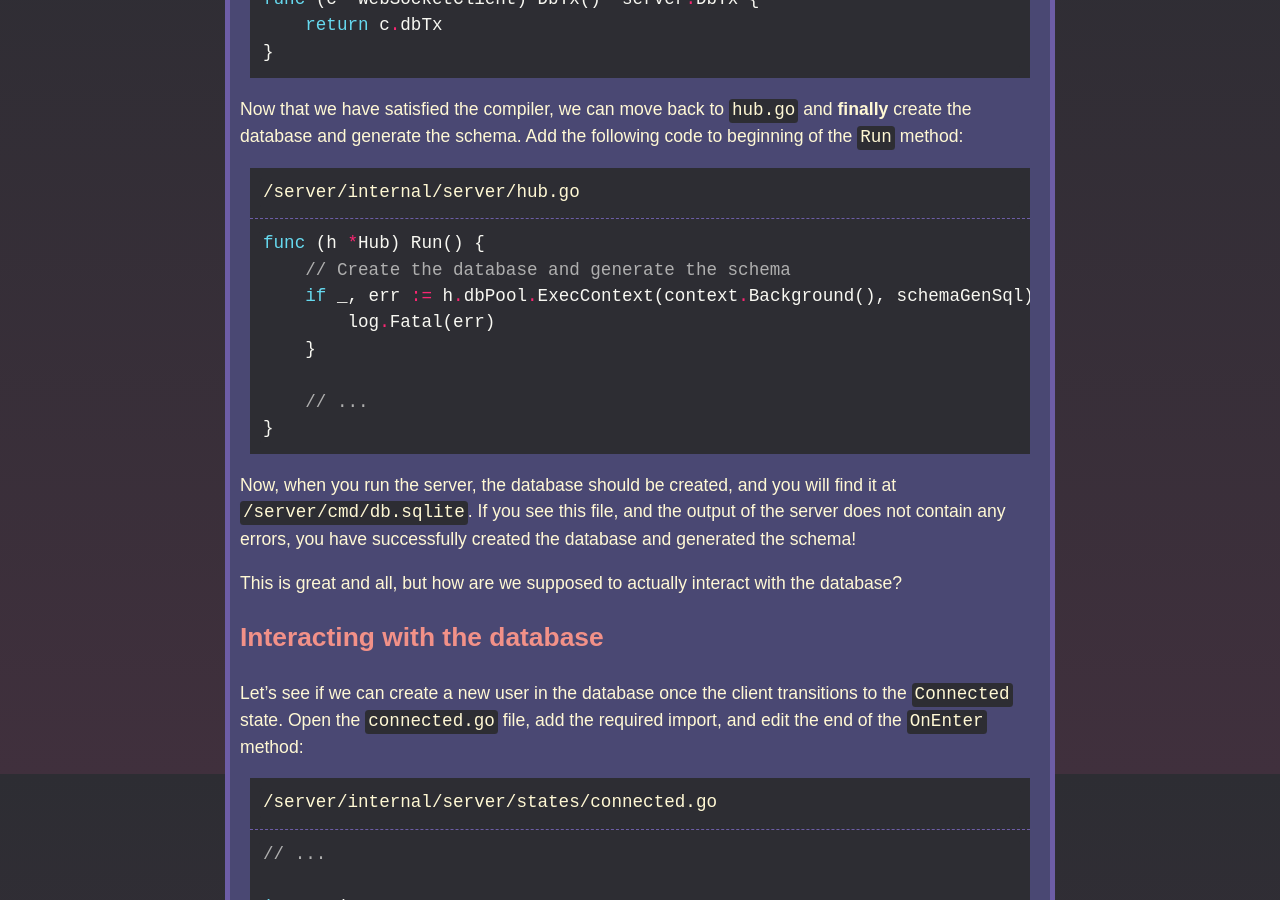
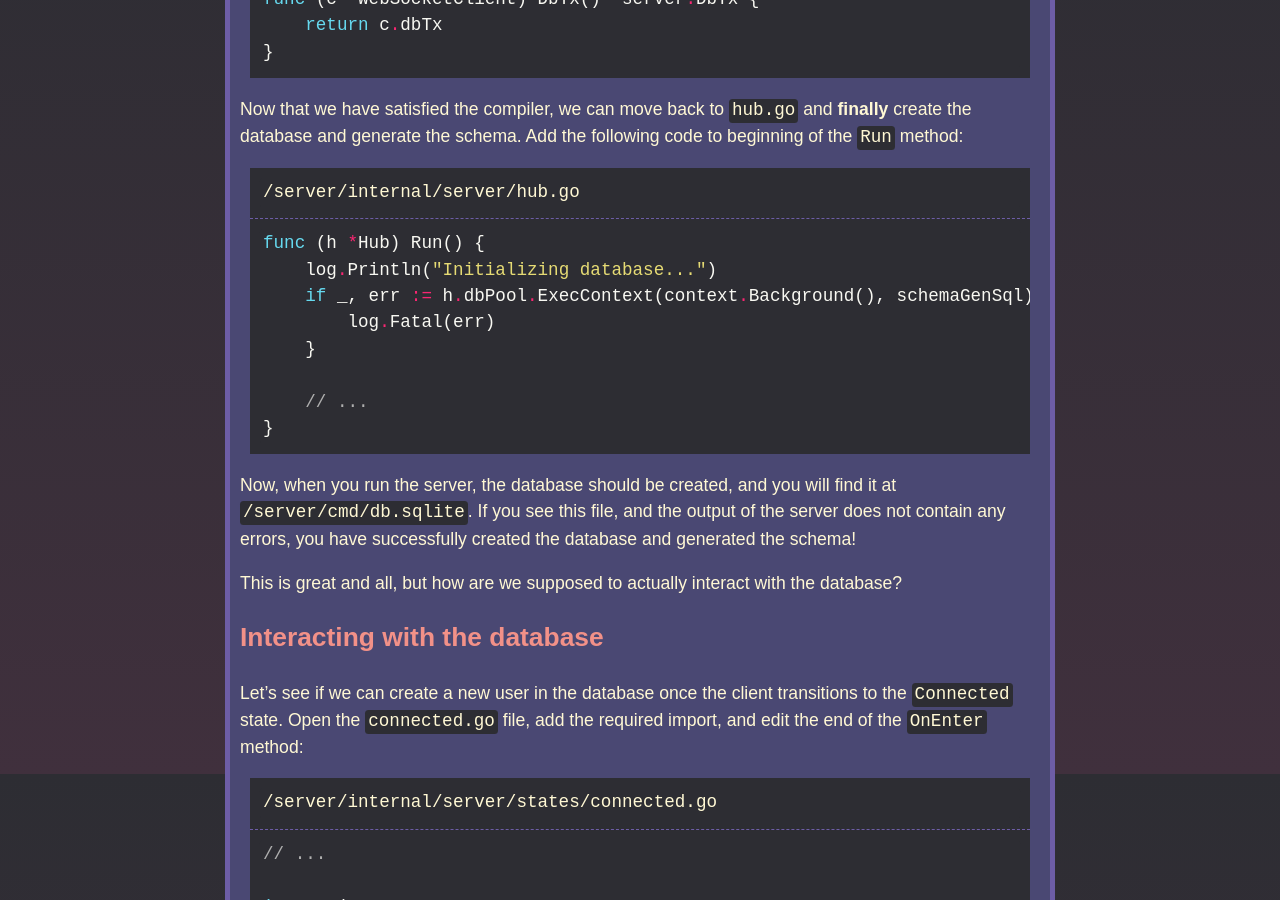
Before and after one commit to tristanbatchler/tbat.me, a Jekyll site: the page built from _posts/2024-11-10-godot-golang-mmo-part-5.md, in a window 1280 px wide and 900 px high, scrolled down 7326 px. Built offline with Jekyll 4.4.1, drawn with Linux system fonts in a browser that asks for light colours; some web fonts are replaced.

Commit message:
Update 2024-11-10-godot-golang-mmo-part-5.md

````diff
--- a/_posts/2024-11-10-godot-golang-mmo-part-5.md
+++ b/_posts/2024-11-10-godot-golang-mmo-part-5.md
@@ -265,7 +265,7 @@ Now that we have satisfied the compiler, we can move back to `hub.go` and **fina
 ```
 ```go
 func (h *Hub) Run() {
-    // Create the database and generate the schema
+    log.Println("Initializing database...")
     if _, err := h.dbPool.ExecContext(context.Background(), schemaGenSql); err != nil {
         log.Fatal(err)
     }
````
